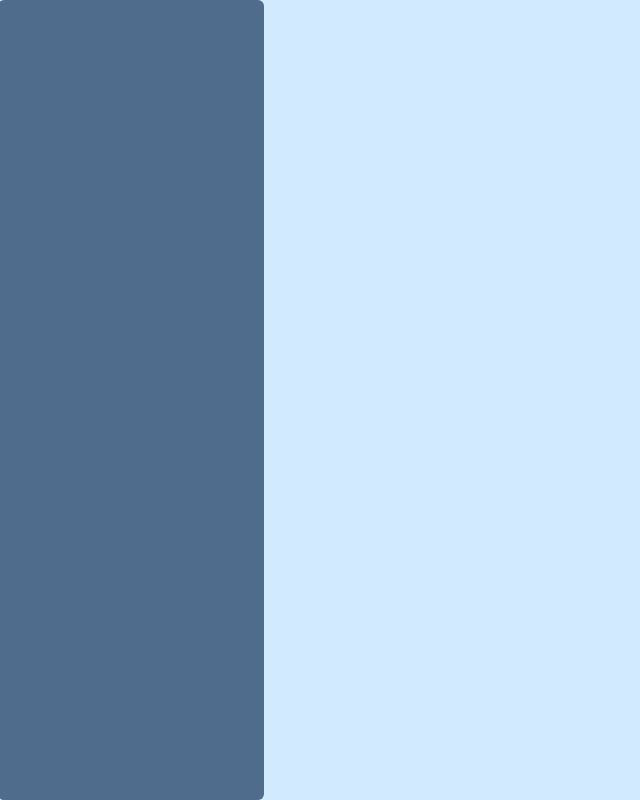
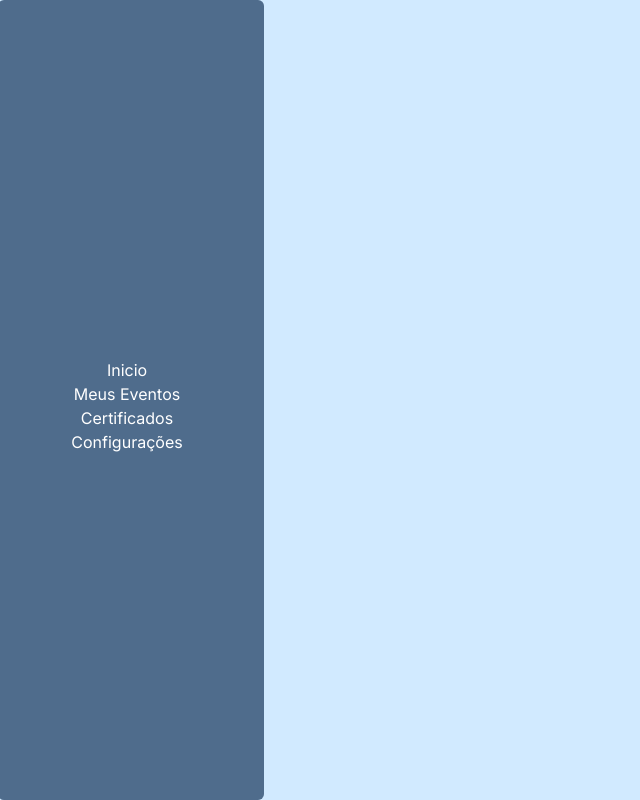
Before and after one commit to nathy-melo/CEU, a PHP site: page /ceu.html in a window 1280 px wide. Shown: the whole page, without its empty margins (0-640 px from the left). Run offline with PHP 8.4, Linux system fonts and the light colour scheme.

Commit message:
#progressoveyr

```diff
--- a/ceu.css
+++ b/ceu.css
@@ -13,3 +13,15 @@ body {
     background-color: #4F6C8C;
     border-radius: 6px;
 }
+a{
+    padding: 5px;
+    color: rgb(255, 255, 255);
+}
+.side-bar{
+    text-align: center;
+    position: absolute;
+    width: 234px;
+    height: 158px;
+    left: 12px;
+    top: 358px;
+}
--- a/ceu.html
+++ b/ceu.html
@@ -15,7 +15,14 @@
 </head>
 
 <body>
-    <div class="estilo-navegacao text-white p-3 d-flex flex-column"></div>
+    <div class="estilo-navegacao text-white p-3 d-flex flex-column">
+        <div class="side-bar">
+            <a class="side-bar-item" href="">Inicio</a><br>
+            <a class="side-bar-item" href="">Meus Eventos</a><br>
+            <a class="side-bar-item" href="">Certificados</a><br>
+            <a class="side-bar-item" href="">Configurações</a><br>
+        </div>
+    </div>
 
     <script src="https://code.jquery.com/jquery-3.3.1.slim.min.js"
         integrity="sha384-q8i/X+965DzO0rT7abK41JStQIAqVgRVzpbzo5smXKp4YfRvH+8abtTE1Pi6jizo"
```
